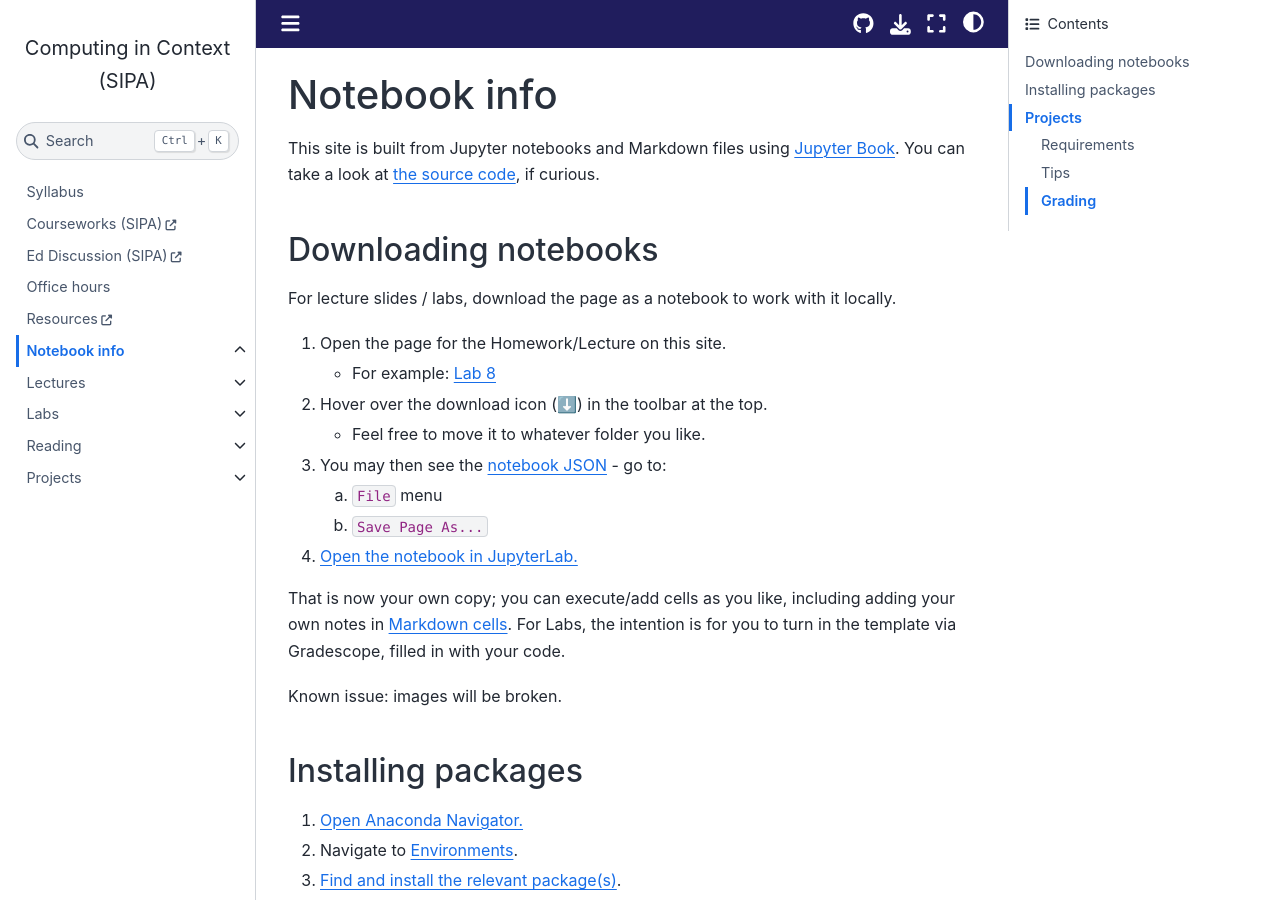
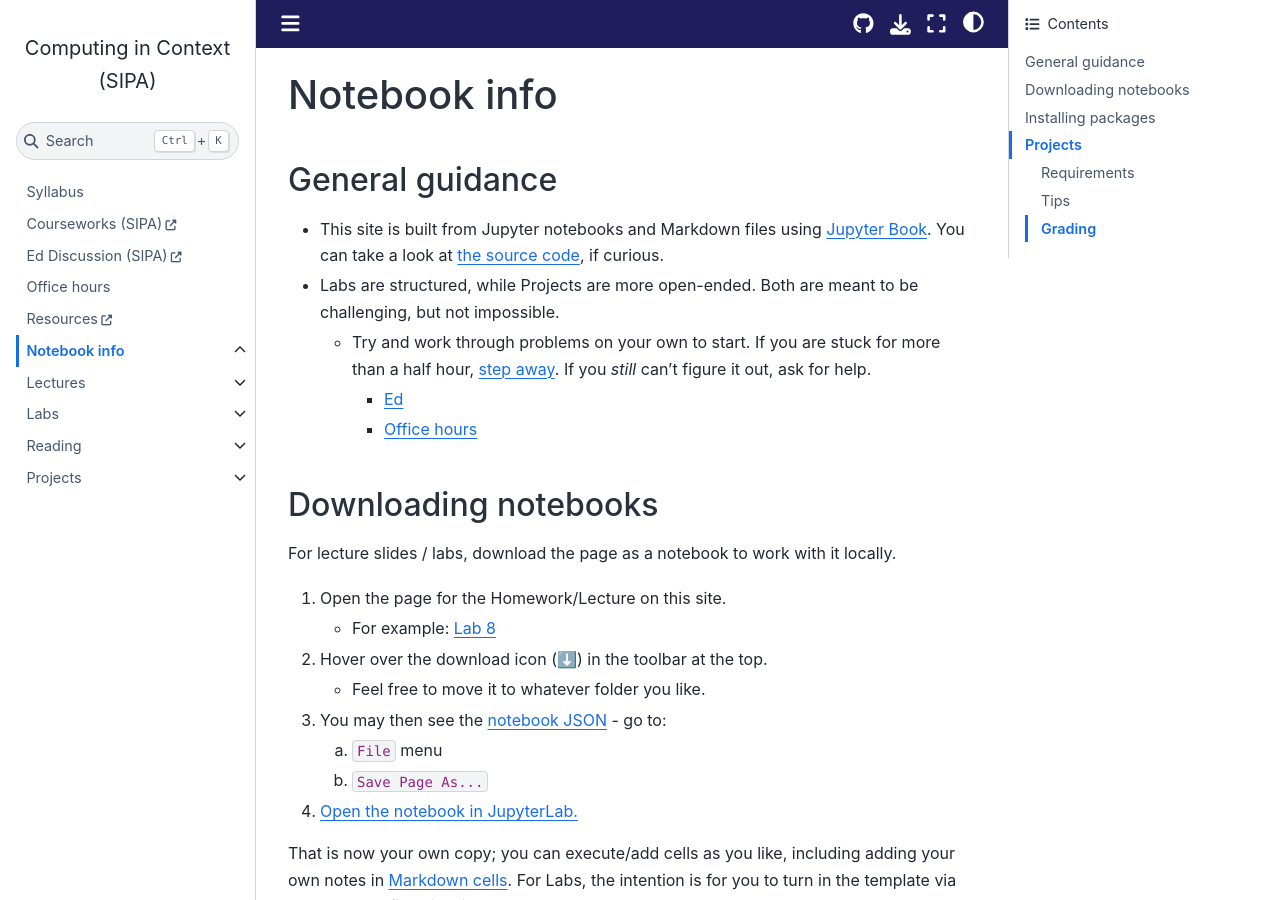
Before and after one commit to afeld/computing-in-context, a Jupyter Book: the page built from notebooks.md, in a window 1280 px wide and 900 px high. Built offline with Jupyter Book 1.0.4 settings and Sphinx 7.4.7 and the Sphinx Book theme 1.1.4, drawn with Linux system fonts in a browser that asks for light colours; pages that are not in the unit, such as notebooks, are missing from menus; comment, search, counter and statistics services are not loaded.

Commit message:
expand info around assignment difficulty expectations

```diff
--- a/notebooks.md
+++ b/notebooks.md
@@ -1,6 +1,12 @@
 # Notebook info
 
-This site is built from Jupyter notebooks and Markdown files using [Jupyter Book](https://jupyterbook.org/). You can take a look at [the source code](https://github.com/afeld/computing-in-context), if curious.
+## General guidance
+
+- This site is built from Jupyter notebooks and Markdown files using [Jupyter Book](https://jupyterbook.org/). You can take a look at [the source code](https://github.com/afeld/computing-in-context), if curious.
+- Labs are structured, while Projects are more open-ended. Both are meant to be challenging, but not impossible.
+  - Try and work through problems on your own to start. If you are stuck for more than a half hour, [step away](https://dankim.org/posts/cant-crack-that-programming-problem/). If you _still_ can't figure it out, ask for help.
+    - [Ed](https://courseworks2.columbia.edu/courses/207091/external_tools/37606?display=borderless)
+    - [Office hours](office_hours.md)
 
 ## Downloading notebooks
 
```
Also changed, not shown: .github/ISSUE_TEMPLATE/new_term.md (+2 -1 lines), index.md (+0 -2 lines).
